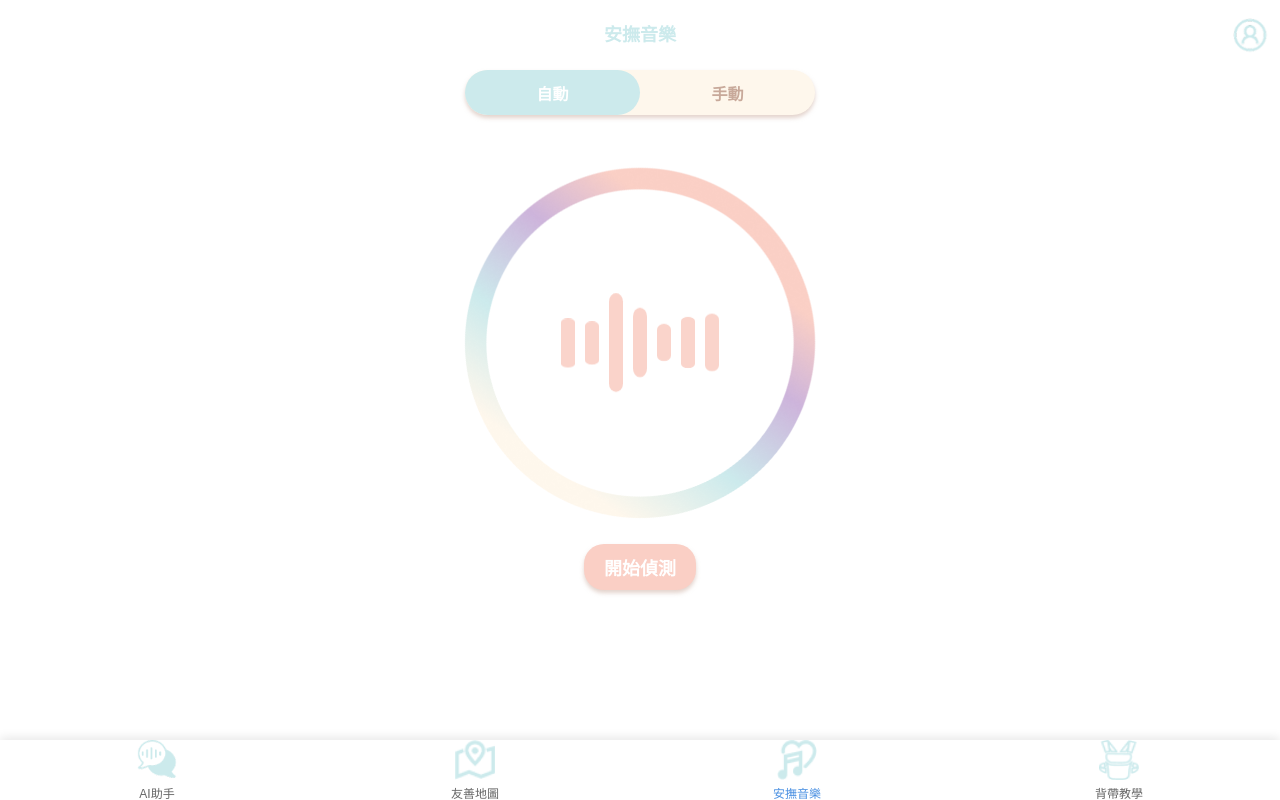
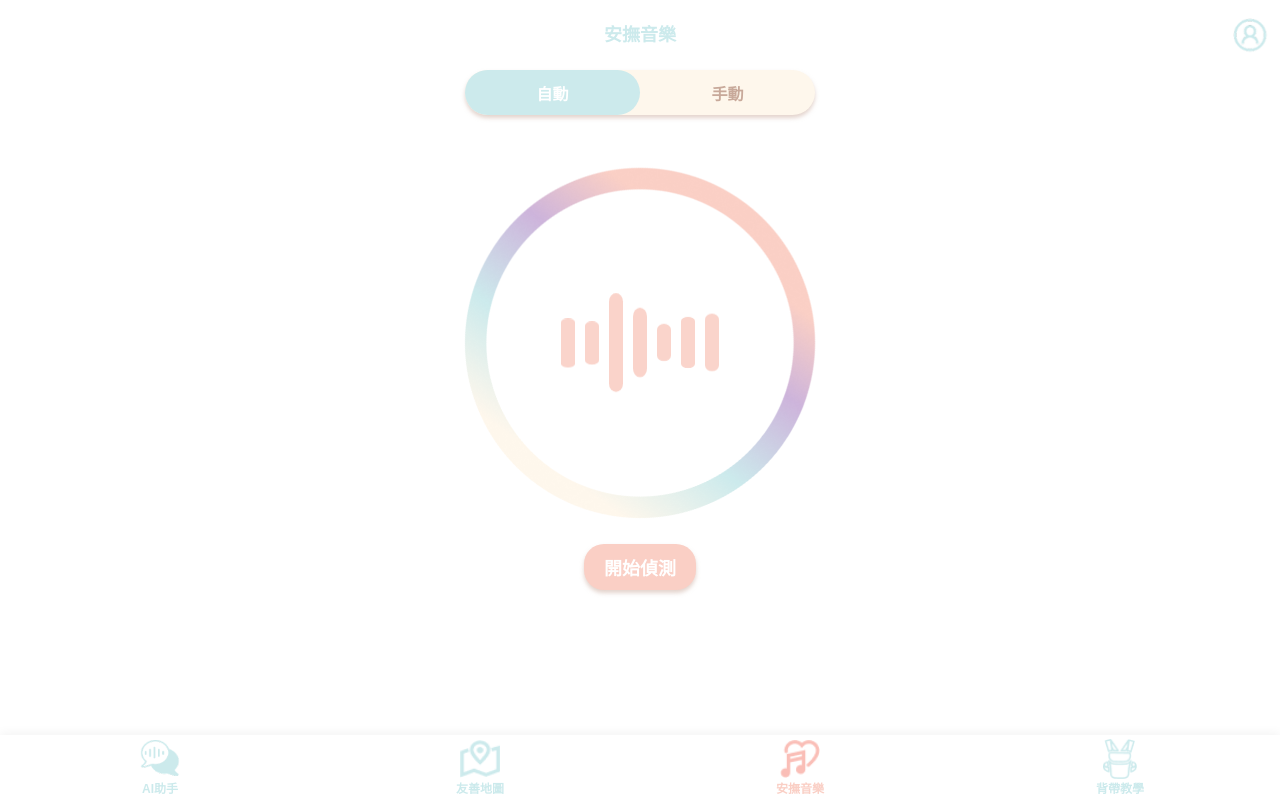
Before and after one commit to liya0823/Parenting-app, a Next.js app: page /features/soothing-music in a window 1280 px wide. Built offline with nearby package versions, Linux system fonts and the light colour scheme.

Commit message:
feat: 更新 page.module.css 的樣式

```diff
--- a/src/app/features/soothing-music/page.module.css
+++ b/src/app/features/soothing-music/page.module.css
@@ -16,13 +16,15 @@
   position: fixed;
   bottom: 0;
   left: 0;
-  right: 0;
-  height: 60px;
-  background-color: #ffffff;
+  width: 100%;
+  height: 65px;
+  background: #FFFFFF;
   display: flex;
   justify-content: space-around;
   align-items: center;
-  box-shadow: 0 -2px 10px rgba(0, 0, 0, 0.1);
+  z-index: 2;
+  padding-bottom: env(safe-area-inset-bottom);
+  box-shadow: 0 -2px 10px rgba(0, 0, 0, 0.05);
 }
 
 .navButton {
@@ -30,29 +32,42 @@
   flex-direction: column;
   align-items: center;
   justify-content: center;
-  padding: 8px;
+  background: none;
   border: none;
-  background: none;
   cursor: pointer;
+  padding: 4px;
   transition: all 0.3s ease;
+  gap: 2px;
+  width: 25%;
+  height: 100%;
 }
 
-.navButton:hover {
-  transform: scale(1.1);
-}
-
-.activeNav {
-  color: #4a90e2;
+.navButton img {
+  width: 40px;
+  height: 40px;
+  object-fit: contain;
+  margin-bottom: -2px;
+  transition: filter 0.3s ease;
 }
 
 .navText {
   font-size: 12px;
-  margin-top: 4px;
-  color: #666;
+  font-weight: 700;
+  color: #CCEAEC;
+  transition: color 0.3s ease;
+  margin-top: 0;
+}
+
+.activeNav {
+  background: none; /* 移除底色 */
 }
 
 .activeNav .navText {
-  color: #4a90e2;
+  color: #FACFC5; /* 改成粉色，不使用白色 */
+}
+
+.activeNav img {
+  filter: brightness(0) saturate(100%) invert(83%) sepia(16%) saturate(1095%) hue-rotate(310deg) brightness(102%) contrast(96%);
 }
 
 .phoneContainer {
```
